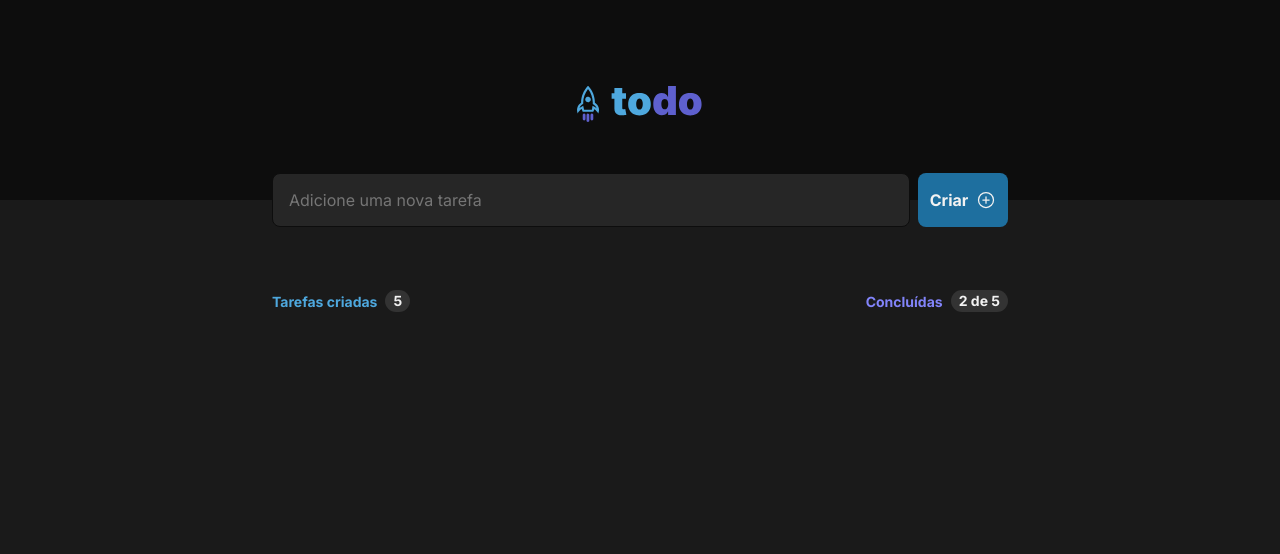
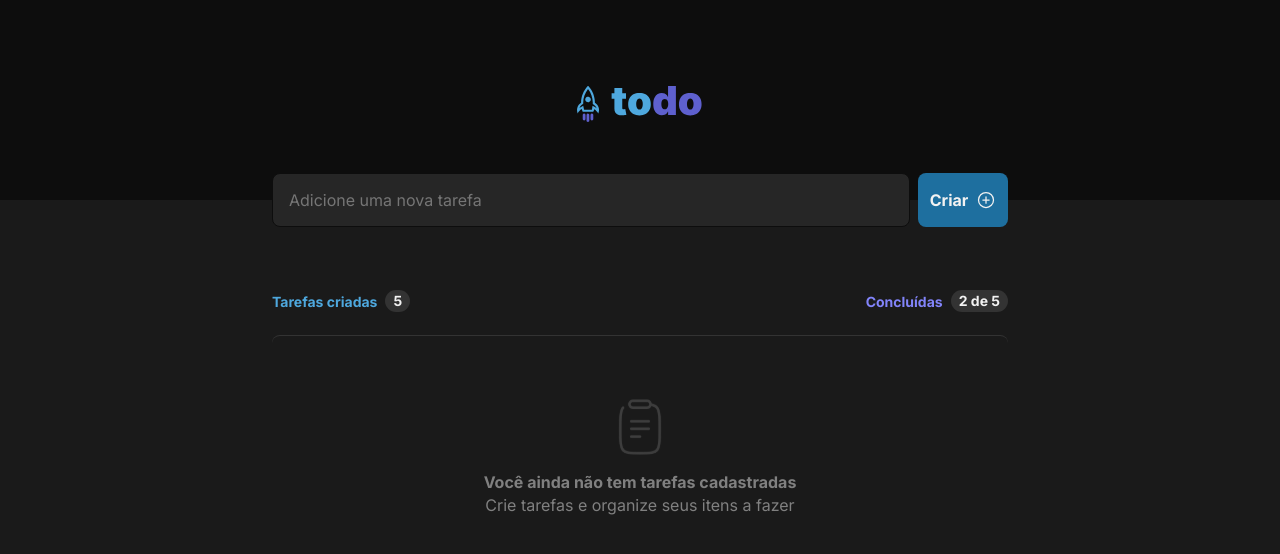
Before and after one commit to gbeserra95/ignite-to-do, a React (Vite) app: page / in a window 1280 px wide. Shown: the top 554 px of the page. Built offline with nearby package versions, Linux system fonts and the light colour scheme.

Commit message:
feat: empty list component

```diff
--- a/src/App.tsx
+++ b/src/App.tsx
@@ -1,4 +1,5 @@
 import { Header } from './components/Header';
+import { EmptyList } from './components/EmptyList';
 
 import { PlusCircle } from 'phosphor-react';
 
@@ -31,6 +32,7 @@
 						<span>2 de 5</span>
 					</div>
 				</div>
+				<EmptyList />
 			</main>
 		</div>
 	);
--- /dev/null
+++ b/src/components/EmptyList.module.css
@@ -0,0 +1,23 @@
+.wrapper {
+	width: 100%;
+	height: 15.25rem;
+	display: flex;
+	flex-direction: column;
+	justify-content: center;
+	align-items: center;
+	gap: 1rem;
+	border-top: 1px solid var(--gray-400);
+	border-radius: 8px;
+}
+
+.text strong {
+	display: block;
+	color: var(--gray-300);
+	line-height: 140%;
+}
+
+.text span {
+	display: block;
+	color: var(--gray-300);
+	line-height: 140%;
+}
--- /dev/null
+++ b/src/components/EmptyList.tsx
@@ -0,0 +1,15 @@
+import clipboard from '../assets/clipboard.svg';
+
+import styles from './EmptyList.module.css';
+
+export function EmptyList() {
+	return (
+		<div className={styles.wrapper}>
+			<img src={clipboard} alt='' />
+			<div className={styles.text}>
+				<strong>Você ainda não tem tarefas cadastradas</strong>
+				<span>Crie tarefas e organize seus itens a fazer</span>
+			</div>
+		</div>
+	);
+}
```
Also changed, not shown: src/assets/clipboard.svg (added), 1 other file (tests, documents, lock files or other folders).
